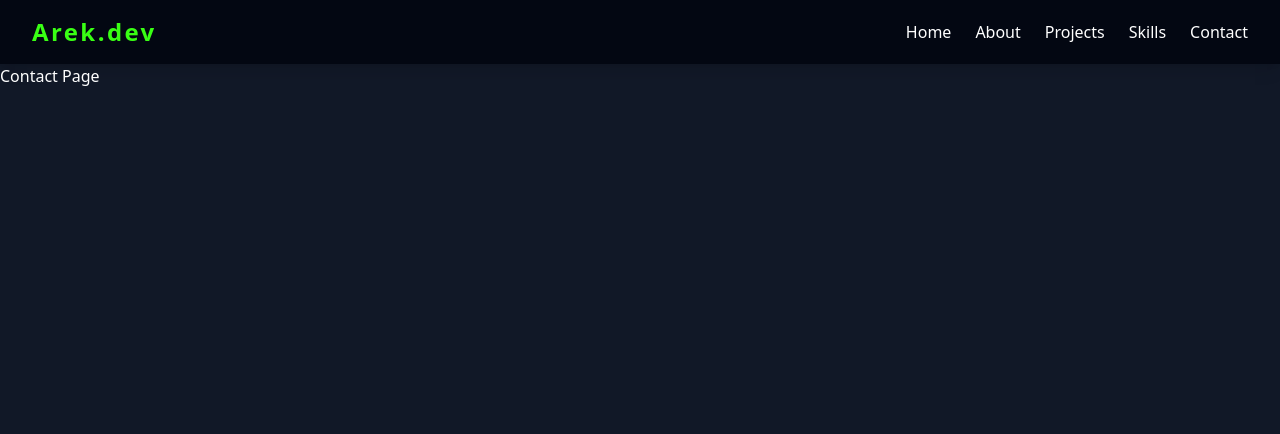
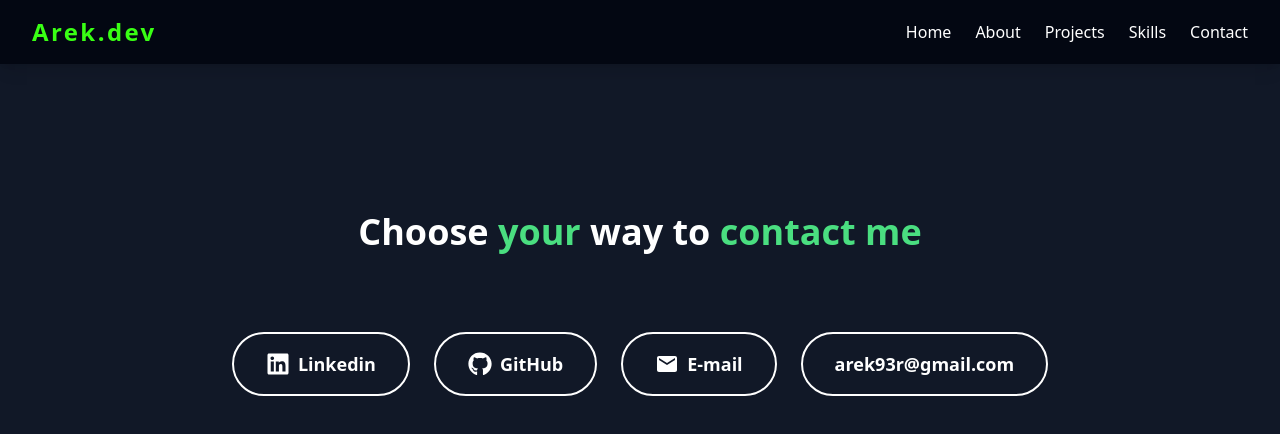
Before and after one commit to Kornetas/portfolio, a React (Vite) app: page /contact in a window 1280 px wide. Shown: the top 434 px of the page. Built offline with nearby package versions, Linux system fonts and the light colour scheme.

Commit message:
add contact section

```diff
--- a/src/pages/Contact.jsx
+++ b/src/pages/Contact.jsx
@@ -1,4 +1,44 @@
+import { FaLinkedin, FaGithub } from "react-icons/fa";
+import { MdEmail } from "react-icons/md";
+
 function Contact() {
-  return <div>Contact Page</div>;
+  return (
+    <section className="flex flex-col items-center justify-center min-h-[60vh] px-4 py-12">
+      <h2 className="text-3xl md:text-4xl font-bold mb-20 text-white text-center">
+        Choose <span className="text-green-400">your</span> way to{" "}
+        <span className="text-green-400">contact me</span>
+      </h2>
+      <div className="flex flex-wrap gap-6 items-center justify-center w-full max-w-4xl">
+        <a
+          href="https://www.linkedin.com/in/arkadiusz-rak-807272306/"
+          target="_blank"
+          rel="noopener noreferrer"
+          className="flex items-center gap-2 px-8 py-4 rounded-full border-2 border-white text-white font-bold text-lg transition hover:border-green-400 hover:text-green-400 focus:outline-none"
+        >
+          <FaLinkedin className="text-white text-2xl transition group-hover:text-green-400" />
+          Linkedin
+        </a>
+        <a
+          href="https://github.com/Kornetas"
+          target="_blank"
+          rel="noopener noreferrer"
+          className="flex items-center gap-2 px-8 py-4 rounded-full border-2 border-white text-white font-bold text-lg transition hover:border-green-400 hover:text-green-400 focus:outline-none"
+        >
+          <FaGithub className="text-white text-2xl transition group-hover:text-green-400" />
+          GitHub
+        </a>
+        <a
+          href="mailto:contact@arek93r@gmail.com"
+          className="flex items-center gap-2 px-8 py-4 rounded-full border-2 border-white text-white font-bold text-lg transition hover:border-green-400 hover:text-green-400 focus:outline-none"
+        >
+          <MdEmail className="text-white text-2xl transition group-hover:text-green-400" />
+          E-mail
+        </a>
+        <span className="flex items-center gap-2 px-8 py-4 rounded-full border-2 border-white text-white font-bold text-lg bg-transparent select-all transition hover:border-green-400 hover:text-green-400 focus:outline-none">
+          arek93r@gmail.com
+        </span>
+      </div>
+    </section>
+  );
 }
 export default Contact;
```
